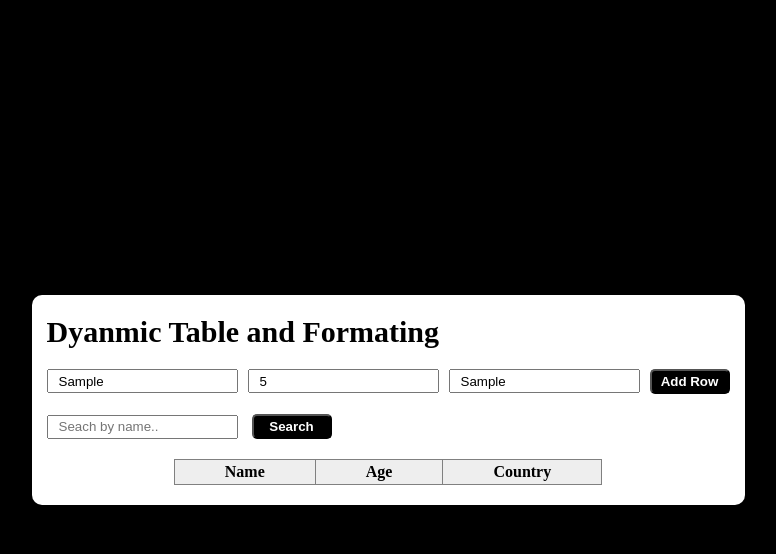
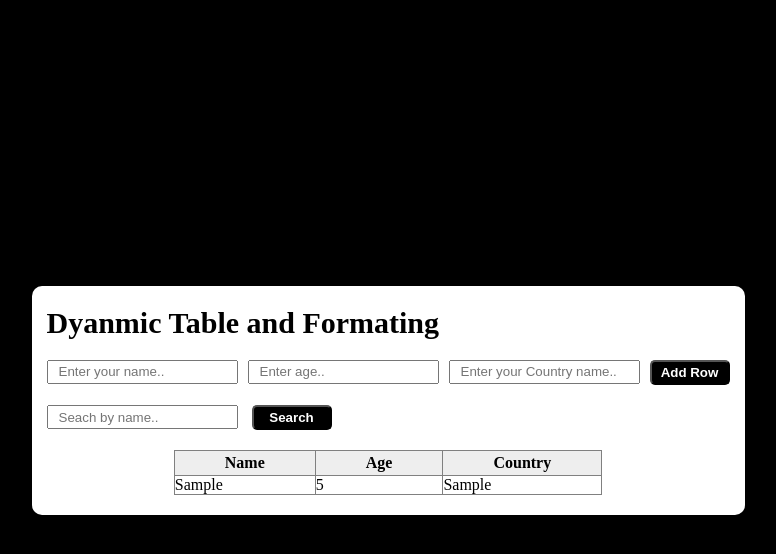
Before and after one commit to satyam-rjpt13/Javascript_Questions, a plain HTML site: page Data to table/index.html in a window 1280 px wide. Both pictures are taken after typing "Sample", "5", "Sample" into the empty fields and a click on the button "Add Row". Shown: the whole page, without its empty margins (252-1028 px from the left). Drawn offline with Linux system fonts and the light colour scheme.

Commit message:
js file updated code

```diff
--- a/Data to table/data_to_table.js
+++ b/Data to table/data_to_table.js
@@ -1,16 +1,49 @@
-let name = document.getElementById('name');
-let ageInpt = document.getElementById('age');
-let countryName = document.getElementById('country');
 const addRow = document.getElementById('addRow');
-const search = document.getElementById('search');
-const tbody = document.getElementById('table body');
+const searchBtn = document.getElementById('search');
+const tbody = document.querySelector('table tbody');
 
 addRow.addEventListener('click',()=>{
-    let tr = createElement('tr');
 
+
+
+    // fatching name/ getting inputs
+    let name = document.getElementById('name').value;
+    let ageInpt = document.getElementById('age').value;
+    let countryName = document.getElementById('country').value;
+
+    if(name ==="" || age === "" || countryName === ""){
+        alert("Please fill all the details");
+        return;
+    }
+
+    // new row created
+    let tr = document.createElement('tr');
+
+    // creating table data
+    let td1 = document.createElement('td');
+    let td2 = document.createElement('td');
+    let td3 = document.createElement('td');
+
+    // adding data in column
+    td1.innerHTML = name;
+    td2.innerHTML =ageInpt;
+    td3.innerHTML = countryName;
+
+    // adding column in row
+    tr.appendChild(td1);
+    tr.appendChild(td2);
+    tr.appendChild(td3);
+
+    // adding row in body
+    tbody.appendChild(tr);
+
+    // clearing inputs
+    document.getElementById('name').value ="";
+    document.getElementById('age').value ="";
+    document.getElementById('country').value ="";
 
 })
 
-search.addEventListener('click',()=>{
+searchBtn.addEventListener('click',()=>{
 
 })
--- a/Data to table/index.html
+++ b/Data to table/index.html
@@ -35,5 +35,7 @@
         </div>
     </div>
 
+
+    <script src="data_to_table.js"></script>
 </body>
 </html>
```
